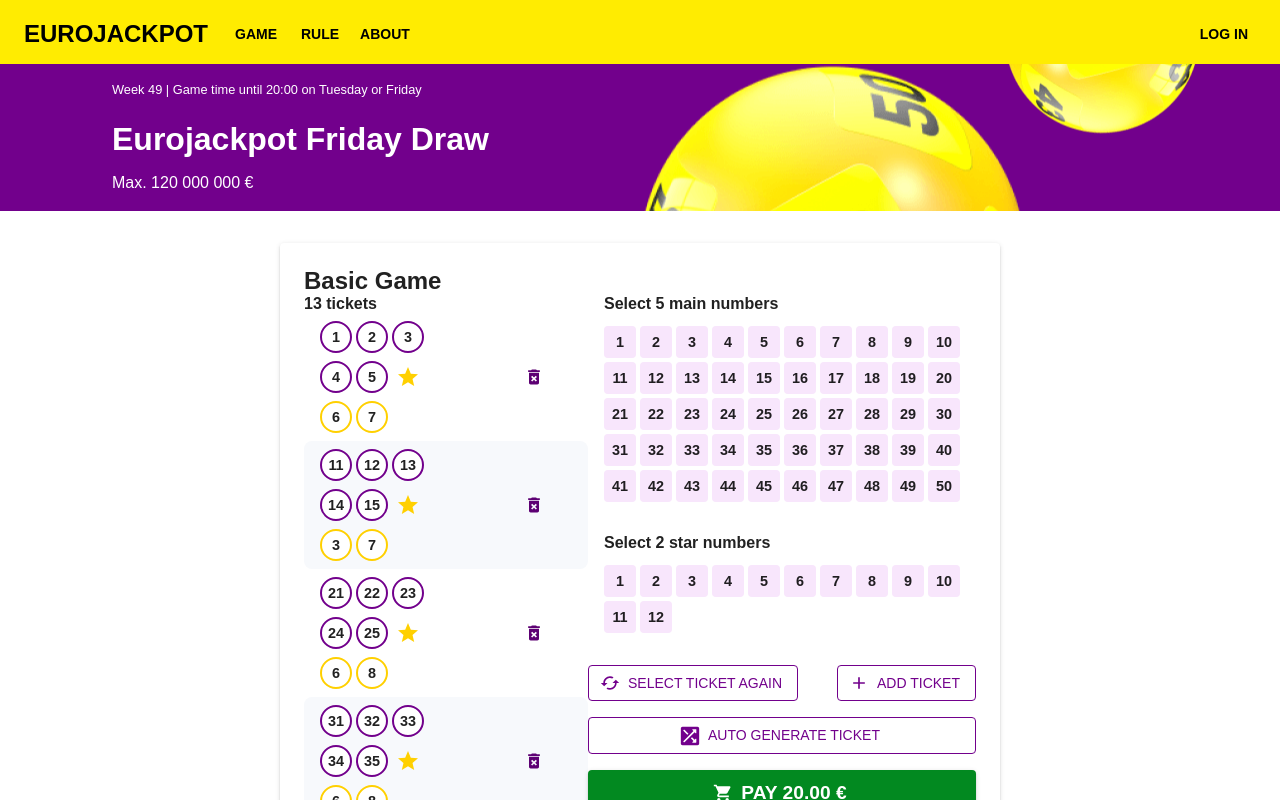
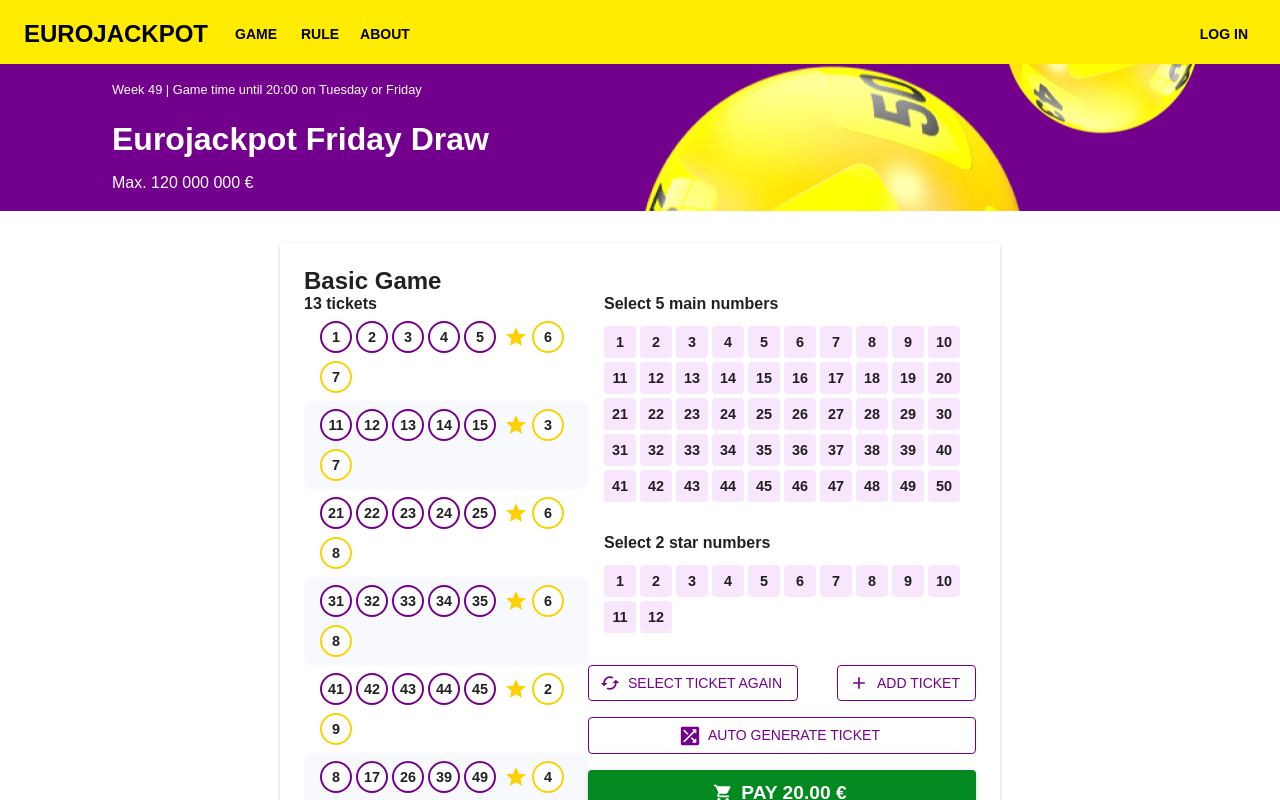
Before and after one commit to HelenQuang/Eurojackpot-Simulator, a React (Create React App) app in the folder frontend/: page / in a window 1280 px wide. Shown: the top 800 px of the page. Built offline with nearby package versions, Linux system fonts and the light colour scheme; a web font is replaced by a local one.

Commit message:
Update TicketItem.tsx

```diff
--- a/frontend/src/components/game/tickets/TicketItem.tsx
+++ b/frontend/src/components/game/tickets/TicketItem.tsx
@@ -5,9 +5,10 @@
 
 interface ticketProps {
   ticket: ticketModel;
+  showIcon: Boolean;
 }
 
-const TicketItem = ({ ticket }: ticketProps) => {
+const TicketItem = ({ ticket, showIcon }: ticketProps) => {
   return (
     <Box
       sx={{
@@ -74,11 +75,13 @@
         ))}
       </Box>
 
-      <Button
-        type="button"
-        startIcon={<DeleteForeverIcon />}
-        style={{ color: "var(--dark-purple)" }}
-      />
+      {showIcon && (
+        <Button
+          type="button"
+          startIcon={<DeleteForeverIcon />}
+          style={{ color: "var(--dark-purple)" }}
+        />
+      )}
     </Box>
   );
 };
```
